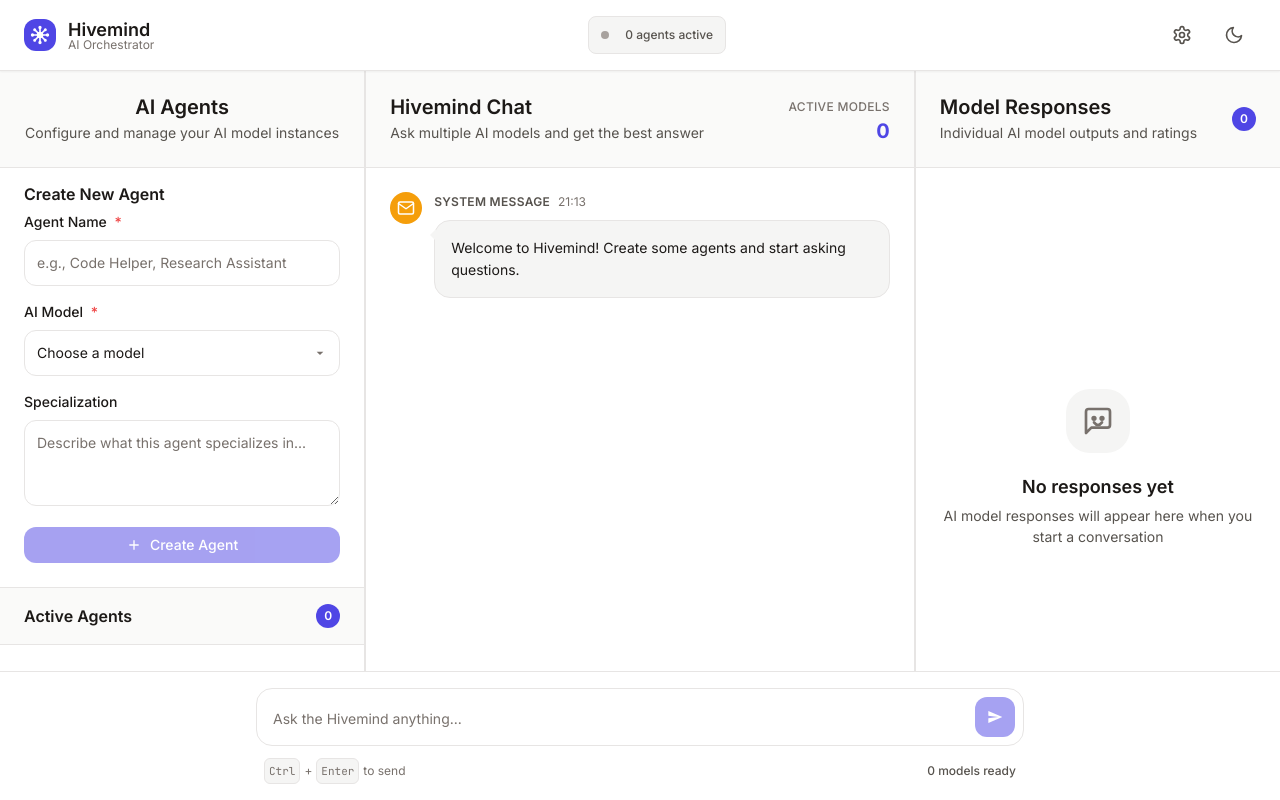
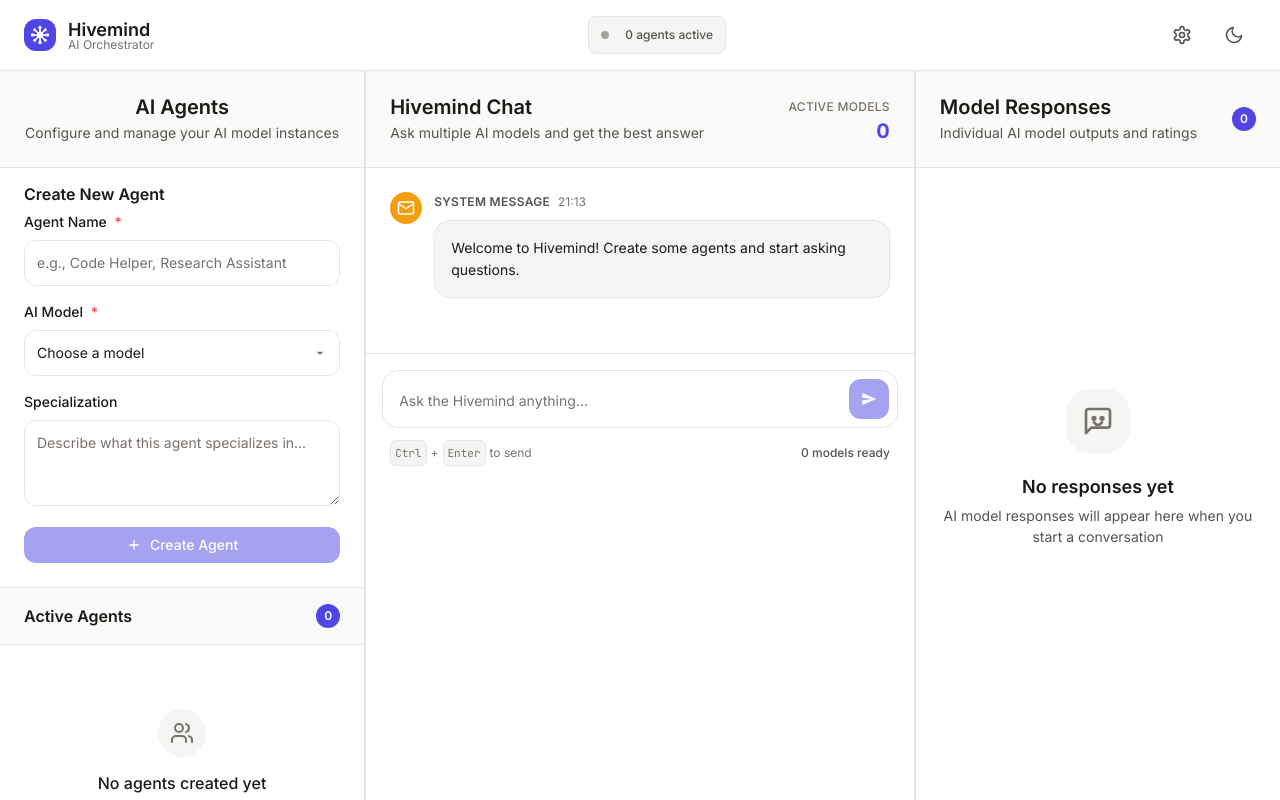
Before and after one commit to 4sYnSw9p67/Hivemind-multi-model-AI-orchestrator, an Angular app in the folder frontend/hivemind-frontend/: page /hivemind in a window 1280 px wide. Built offline with nearby package versions, Linux system fonts and the light colour scheme.

Commit message:
FE redesign layout

```diff
--- a/frontend/hivemind-frontend/src/app/components/main-chat/main-chat.css
+++ b/frontend/hivemind-frontend/src/app/components/main-chat/main-chat.css
@@ -2,11 +2,11 @@
 .chat-container {
   display: flex;
   flex-direction: column;
-  height: calc(100vh - 100px); /* Account for fixed input */
-  max-height: calc(100vh - 100px);
+  height: 100%;
   background: var(--bg-primary);
   font-family: var(--font-family-sans);
   overflow: hidden;
+  position: relative;
 }
 
 /* Chat Header */
@@ -72,6 +72,7 @@
   background: var(--bg-primary);
   min-height: 0;
   max-height: calc(100vh - 140px); /* Account for header + input */
+  padding-bottom: 40px; /* Space for input so it doesn't get pushed */
 }
 
 .messages-content {
@@ -485,13 +486,13 @@
   font-style: italic;
 }
 
-/* Chat Input - FIXED POSITION */
+/* Chat Input - Only in Middle Panel */
 .chat-input {
-  position: fixed;
+  position: absolute;
   bottom: 0;
   left: 0;
   right: 0;
-  z-index: 100;
+  z-index: 10;
   border-top: 1px solid var(--border-light);
   background: var(--bg-primary);
   padding: var(--space-4);
```
